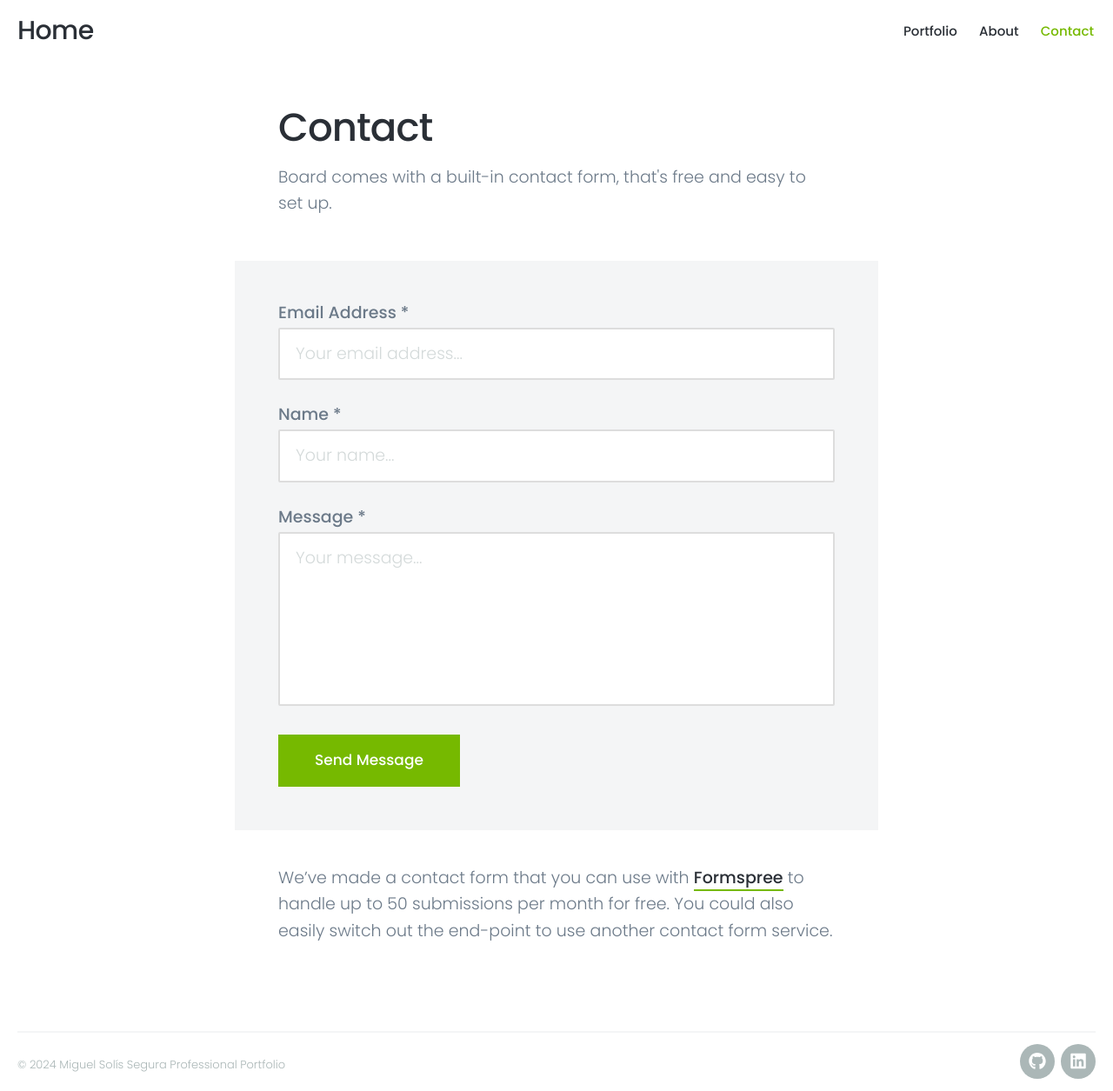
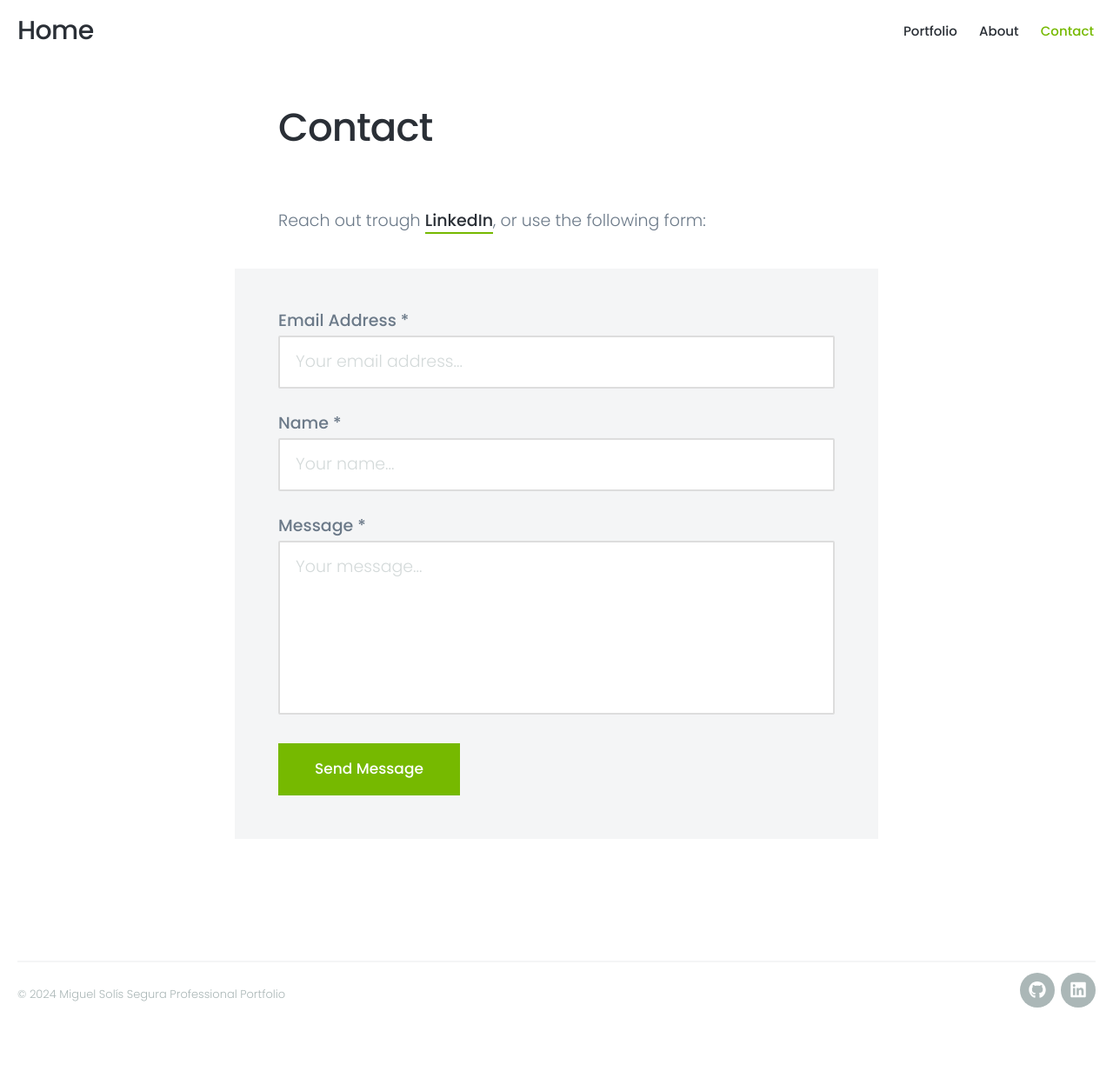
Before and after one commit to MiguelSolisSegura/MiguelSolisSegura.github.io, a Jekyll site: the page built from _pages/contact.md, in a window 1280 px wide. Shown: the whole page at 87% size. Built offline with Jekyll 4.4.1, drawn with Linux system fonts in a browser that asks for light colours; nearby versions of some CDN libraries; comment, search, counter and statistics services are not loaded; after the commit the page ends 1174 px from its top, so only the background shows below that.

Commit message:
Enable contact form

```diff
--- a/_data/settings.yml
+++ b/_data/settings.yml
@@ -25,7 +25,7 @@
   content_alignment: bottom
 
 contact_settings:
-  form_action: ''
+  form_action: 'https://formspree.io/f/mrgnwdqk'
   confirmation_url: '/thanks'
   email_subject: 'Contact form submission'
   send_button_text: 'Send Message'
--- a/_pages/contact.md
+++ b/_pages/contact.md
@@ -1,10 +1,7 @@
 ---
 title: Contact
-subtitle: Board comes with a built-in contact form, that's free and easy to set up.
-description: Board is a stylish full-width masonry grid theme.
-featured_image: /images/demo/about.jpg
 ---
 
+Reach out trough [LinkedIn](https://www.linkedin.com/in/MiguelSolisSegura), or use the following form:
+
 {% include contact-form.html %}
-
-We've made a contact form that you can use with [Formspree](https://formspree.io/create/jekyllthemes) to handle up to 50 submissions per month for free. You could also easily switch out the end-point to use another contact form service.
```
